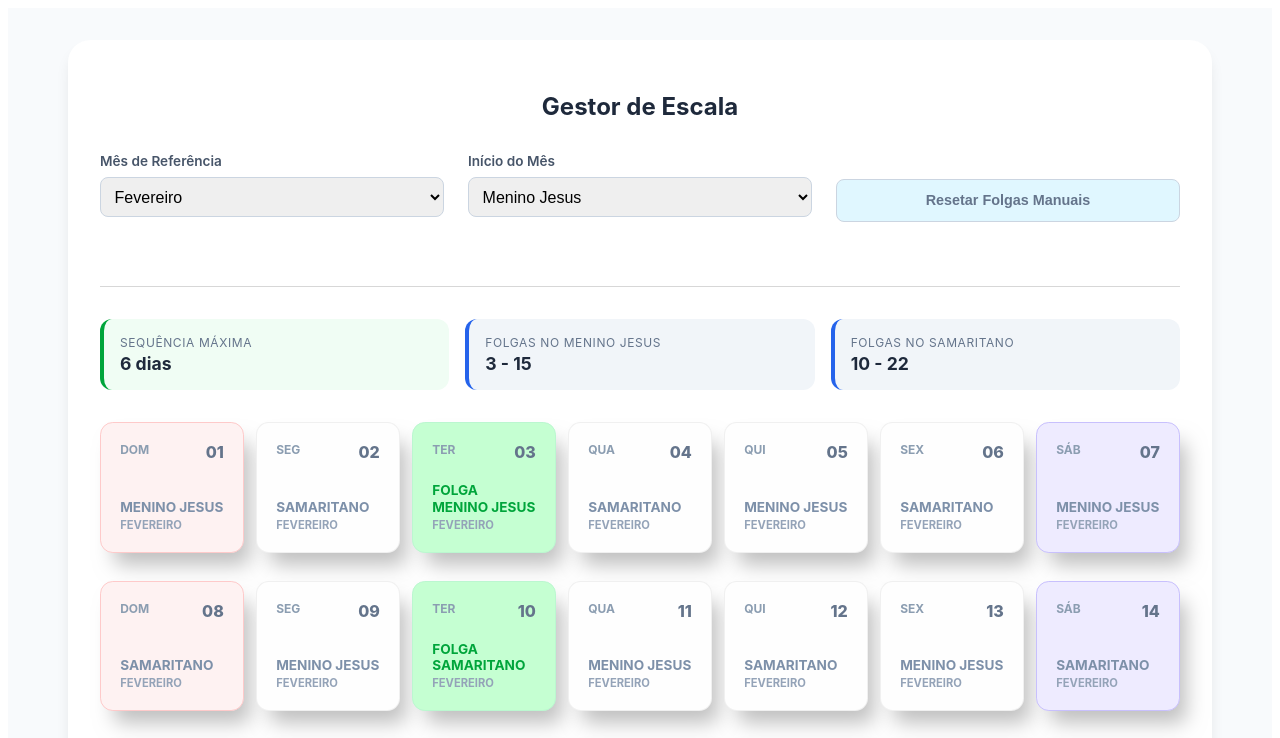
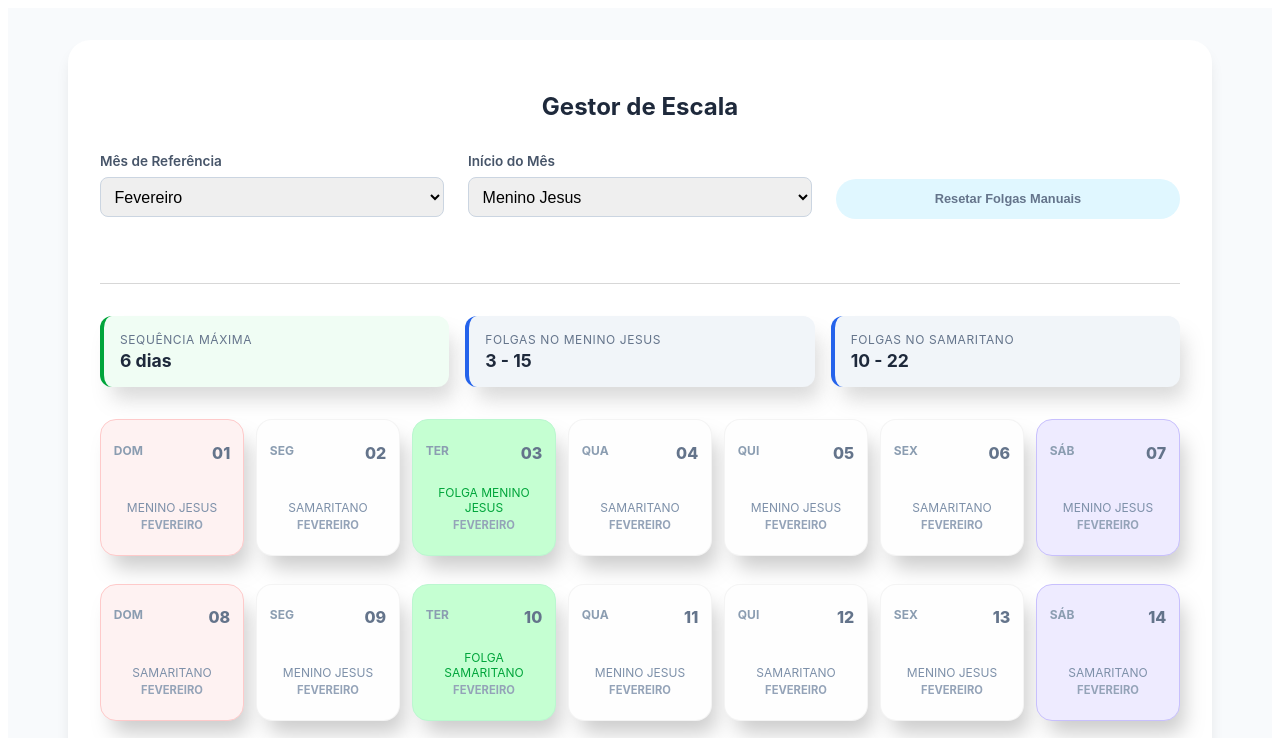
Before and after one commit to okavango81/work-schedule, an Angular app: page / in a window 1280 px wide. Shown: the top 738 px of the page. Built offline with nearby package versions, Linux system fonts and the light colour scheme.

Commit message:
full app

```diff
--- a/src/app/app.scss
+++ b/src/app/app.scss
@@ -131,10 +131,10 @@
 
     &.btn-outline
     {
-      font-size  : 0.9rem;
-      background : #e0f7ff;
-      border     : 1px solid #cbd5e1;
-      color      : var(--text-muted);
+      font-size     : 0.8rem;
+      background    : #e0f7ff;
+      border-radius : 2rem;
+      color         : var(--text-muted);
 
       &:hover
       {
@@ -159,6 +159,7 @@
     border-radius : 0.75rem;
     background    : #f1f5f9;
     border-left   : 4px solid var(--primary);
+    box-shadow    : 8px 16px 20px -4px rgba(128, 128, 128, 0.3);
 
     small
     {
@@ -210,9 +211,9 @@
 // --- Cartão do Dia ---
 .day-card
 {
-  padding         : 1.2rem;
-  border-radius   : 0.8rem;
-  border          : 0.01rem solid rgba(227, 227, 227, 0.5);
+  padding         : 1.4rem 0.8rem;
+  border-radius   : 1rem;
+  border          : 0.05rem solid rgba(227, 227, 227, 0.4);
   background      : #fefefe;
   display         : flex;
   flex-direction  : column;
@@ -222,13 +223,13 @@
   cursor          : pointer;
   transition      : all 0.2s ease;
   margin-bottom   : 16px;
-  box-shadow      : 10px 16px 20px -4px rgba(128, 128, 128, 0.5);
+  box-shadow      : 8px 16px 20px -4px rgba(128, 128, 128, 0.4);
 
   &:hover
   {
     border-color : var(--primary);
     transform    : translateY(-2px);
-    box-shadow   : 0 4px 6px -1px rgba(0, 0, 0, 0.1);
+    box-shadow   : 10px 16px 20px -4px rgba(128, 128, 128, 0.5);
   }
 
   // Estilo quando fixado manualmente
@@ -236,7 +237,7 @@
   {
     border     : 2px solid var(--success);
     box-shadow : 0 0 10px rgba(37, 99, 235, 0.2);
-    box-shadow      : 10px 16px 20px -4px rgba(128, 128, 128, 0.5);
+    box-shadow : 10px 16px 20px -4px rgba(128, 128, 128, 0.5);
 
     &::after
     {
@@ -290,11 +291,11 @@
 
   .status
   {
-    font-size   : 0.85rem;
-    font-weight : 700;
+    font-size   : 0.75rem;
     line-height : 1.2;
     color       : #7d90a9;
     margin-top  : 0.4rem;
+    text-align  : center;
   }
 
   .month-tag
@@ -327,7 +328,7 @@
   &.domingo
   {
     background-color : #fef2f2;
-    border           : 0.01rem  solid #fecaca;
+    border           : 0.01rem solid #fecaca;
 
     .weekday
     {
@@ -392,21 +393,6 @@
   }
 }
 
-// Ajuste para telas menores (celular)
-@media (max-width : 480px)
-{
-  .btn-scroll-top
-  {
-    bottom                  : 20px;
-    right                   : 20px;
-    width                   : 50px;
-    height                  : 50px;
-    backdrop-filter         : blur(2px);
-    -webkit-backdrop-filter : blur(2px);
-    background              : rgba(37, 99, 235, 0.3);
-  }
-}
-
 
 // --- Responsividade ---
 @media (max-width : 480px)
@@ -423,4 +409,15 @@
   {
     flex-direction : column;
   }
+
+  .btn-scroll-top
+  {
+    bottom                  : 20px;
+    right                   : 20px;
+    width                   : 50px;
+    height                  : 50px;
+    backdrop-filter         : blur(2px);
+    -webkit-backdrop-filter : blur(2px);
+    background              : rgba(37, 99, 235, 0.3);
+  }
 }
```
